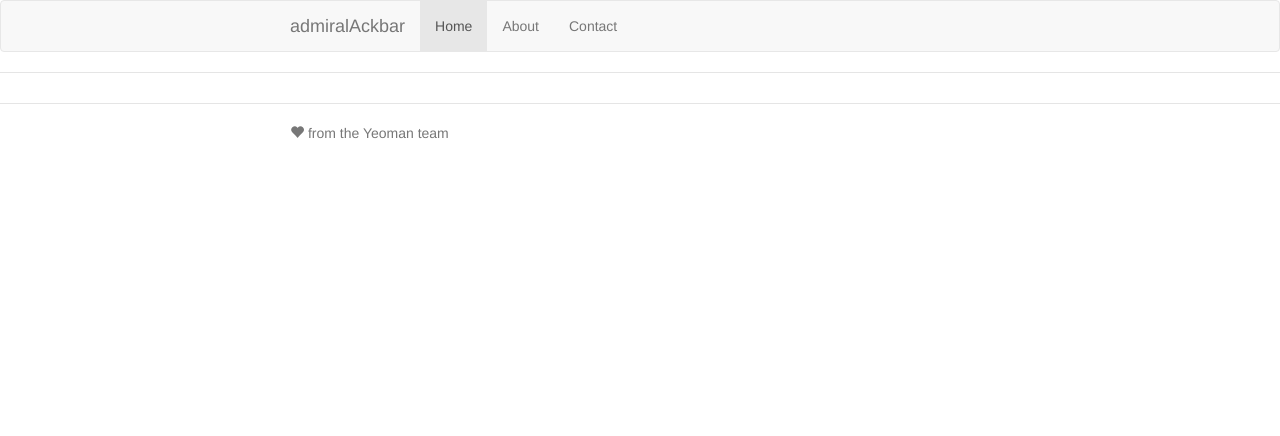
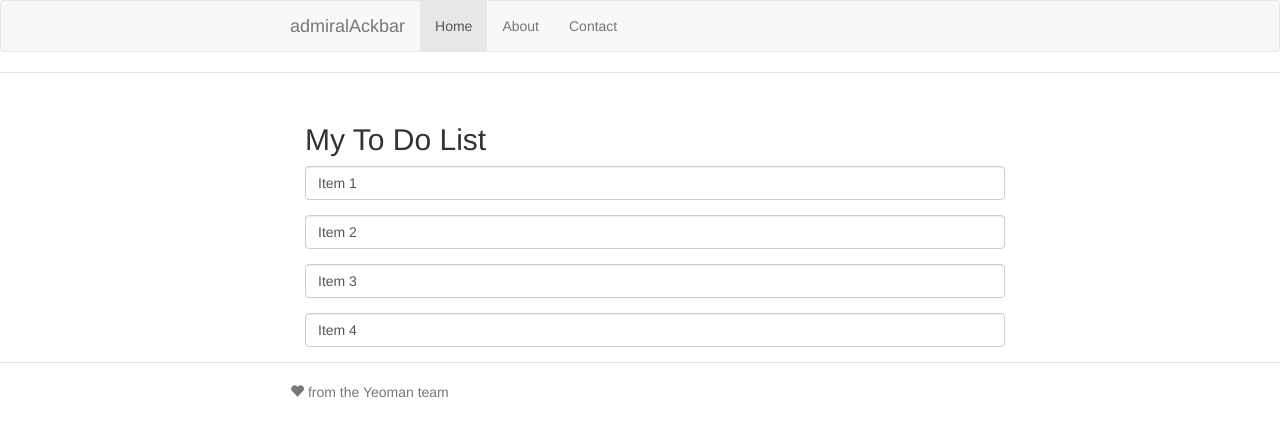
Before and after one commit to nicholas-araujo/admiral-ackbar, a website: page app/index.html in a window 1280 px wide. Drawn offline with nearby package versions, Linux system fonts and the light colour scheme; some packages are replaced by stand-ins of ours; files that its build step writes are made by us from their sources.

Commit message:
added todos-list

```diff
--- a/app/scripts/controllers/main.js
+++ b/app/scripts/controllers/main.js
@@ -15,6 +15,7 @@ angular.module('admiralAckbarApp')
     $scope.todos = [
       'Item 1',
       'Item 2',
-      'Item 3'
+      'Item 3',
+      'Item 4'
     ];
   });
--- a/app/views/main.html
+++ b/app/views/main.html
@@ -1,2 +1,9 @@
 <div class="container">
+  <h2>My To Do List</h2>
+  <!-- Todos input -->
+
+  <!-- Todos list -->
+  <p class="form-group" ng-repeat="todo in todos">
+    <input type="text" ng-model="todo" class="form-control"
+  </p>
 </div>
```
